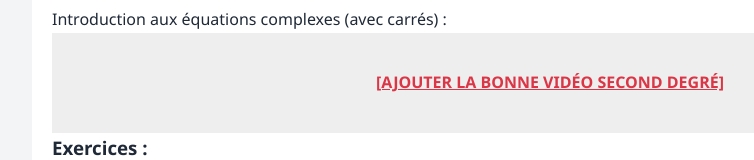
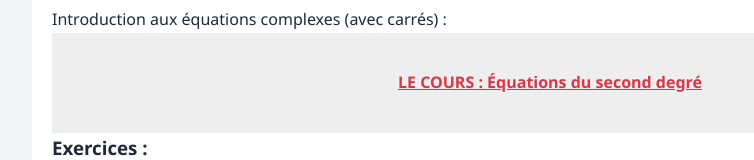
Before and after one commit to Flordine/MyBrexo, a plain HTML site: page courses/maths.html in a window 1280 px wide. Shown: the part 5170-5330 px from the top of the page, without its empty margins (90-844 px from the left). Drawn offline with Linux system fonts and the light colour scheme.

Commit message:
modif videos Yvan Monka

```diff
--- a/courses/maths.html
+++ b/courses/maths.html
@@ -293,8 +293,8 @@
                 <h2>Chapitre 16 : Équation du second degré</h2>
                 <p>Introduction aux équations complexes (avec carrés) :</p>
                 <div style="background: #eeeeee; height: 100px; display: flex; align-items: center; justify-content: center;">
-                    <a href="#" target="_blank" style="font-weight: bold; color: #dc3545;">
-                        [AJOUTER LA BONNE VIDÉO SECOND DEGRÉ]
+                    <a href="https://www.youtube.com/watch?v=tc9wvbYuZts" target="_blank" style="font-weight: bold; color: #dc3545;">
+                        LE COURS : Équations du second degré
                     </a>
                 </div>
                 <h3>Exercices :</h3>
```
